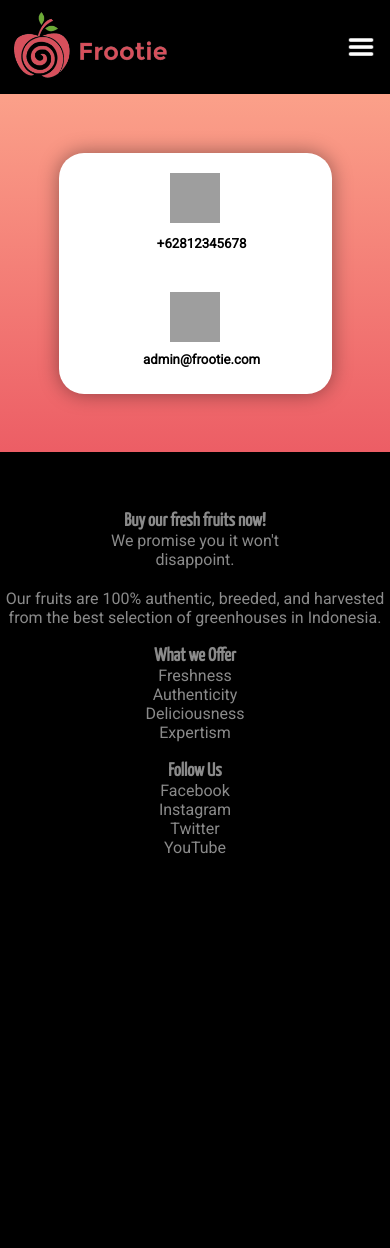
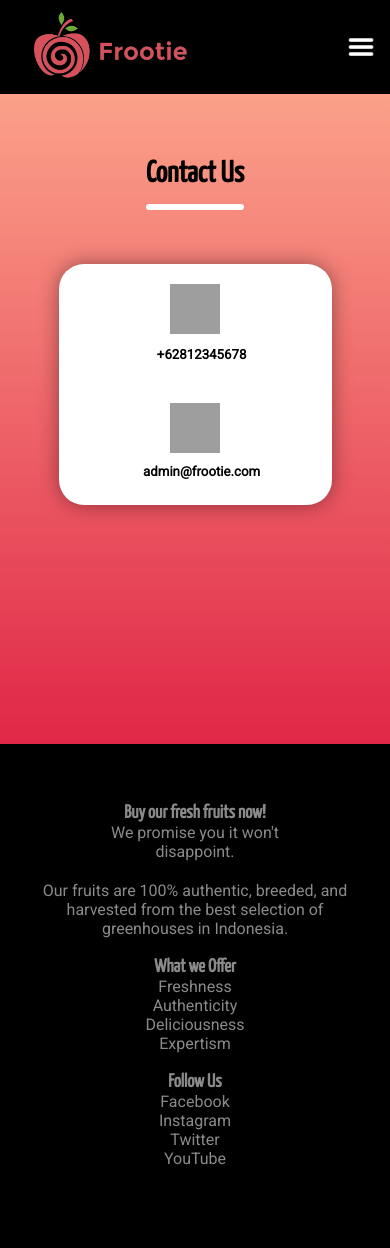
Before and after one commit to JuJu222/Frootie, a PHP site: page /Frootie/contact.php in a window 390 px wide. Before the commit the page ends 854 px from the top, so only its background shows below. Run offline with PHP 8.4, Linux system fonts and the light colour scheme; grey boxes are pictures that could not be loaded.

Commit message:
Fixed navbar in mobile mode

```diff
--- a/contact.php
+++ b/contact.php
@@ -9,6 +9,9 @@
 
 <?php include "templates/navbar.php"?>
     <!--Boleh diganti emailnya-->
+<div class="wrapper">
+    <div class="spaceTitle"></div>
+    <h2 class="title">Contact Us</h2>
     <div class="contactUs1">
         <ul class="ulImage">
             <li><img class="contactImage" src="https://www.transparentpng.com/thumb/telephone/phone-transparent-images--17.png"></li>
@@ -17,6 +20,7 @@
             <li><h5>&emsp;admin@frootie.com</h5></li>
         </ul>
     </div>
+</div>
 <?php include "templates/footer.php" ?>
 
 </body>
--- a/css/home.css
+++ b/css/home.css
@@ -174,9 +174,7 @@ h4 {
     width: 400px;
     height: max-content;
     padding: 20px 0;
-    margin-top: 5%;
-    margin-bottom: 5%;
-    margin-left: 38.5%;
+    margin: 5% auto;
     box-shadow: 0 0 20px rgba(0, 0, 0, 0.4);
 }
 
--- a/css/template.css
+++ b/css/template.css
@@ -16,6 +16,7 @@ body {
 .logo img {
     height: 80px;
     transition: 400ms;
+    margin-left: 20px;
 }
 
 .logo img:hover {
@@ -28,7 +29,7 @@ body {
     align-items: center;
     padding: 5px;
     background-color: black;
-
+    z-index: 2;
 }
 
 .navigationbar nav {
@@ -89,17 +90,17 @@ a {
     line-height: 60px;
     color: black;
     font-size: 30px;
+    width: max-content;
 }
 
 .title::after {
-    content: '';
-    background: white;
-    width: 70px;
-    height: 5px;
-    border-radius: 10px;
-    bottom: 0;
-    position: absolute;
-    left: 47%;
+    content:"";
+    float:left;
+    background:white;
+    width:100%;
+    height:1px;
+    border-radius: 3px;
+    padding-bottom: 5px;
 }
 
 .footer {
@@ -212,4 +213,8 @@ a {
     .column, .product-card{
         flex-basis: 100%;
     }
+
+    .footer {
+        padding: 60px 20px;
+    }
 }
--- a/user/edit.php
+++ b/user/edit.php
@@ -37,7 +37,7 @@ if ($_SESSION['status'] != 'admin') {
                     <ul>
                         <li>
                             <h4>ID</h4>
-                            <input type="text" name="id" id="id" value="<?=$row['user_id'];?>" readonly>
+                            <input type="text" name="id" id="id" value="<?=$id?>" readonly>
                         </li>
                         <li>
                             <h4>Name</h4>
```
